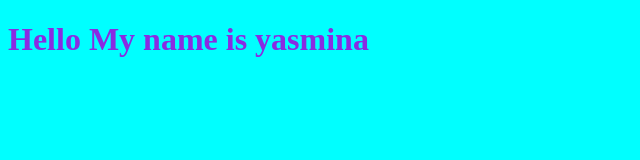
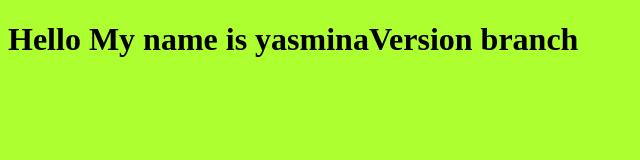
Before and after one commit to yasminaharb/gitHubIntro, a plain HTML site: page index.html in a window 1280 px wide. Shown: the whole page, without its empty margins (0-640 px from the left). Drawn offline with Linux system fonts and the light colour scheme.

Commit message:
changing in HTML and CSS file In branch yasminaVersion

```diff
--- a/index.html
+++ b/index.html
@@ -12,7 +12,7 @@
 <body>
 
 
-    <h1>Hello My name is yasmina</h1>
+    <h1>Hello My name is yasminaVersion branch</h1>
     <script src="myapp.js"></script>
 
 </body>
--- a/style.css
+++ b/style.css
@@ -1,6 +1,6 @@
 h1{
-    color: blueviolet;
+    color: black;
 }
 body{
-    background-color: aqua;
+    background-color: greenyellow;
 }
```
